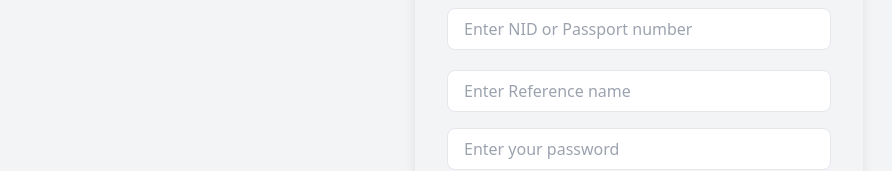
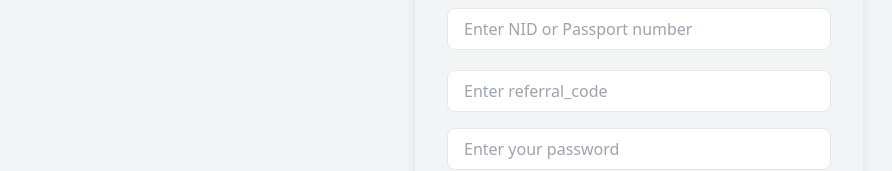
Before and after one commit to Sadikuzzamantutul23/ArbiGrow, a React (Vite) app: page /register in a window 1280 px wide. Shown: the part 298-469 px from the top of the page, without its empty margins (1-893 px from the left). Built offline with nearby package versions, Linux system fonts and the light colour scheme.

Commit message:
register update api

```diff
--- a/src/page/Register.jsx
+++ b/src/page/Register.jsx
@@ -46,15 +46,24 @@ export default function RegisterForm() {
   try {
     setLoading(true);
     setMessage("");
-
-    const res = await registerUser(formData);
+        const payload = {
+      ...formData,
+      referral_code: formData.reference,  // Important!
+    };
+     const res = await registerUser(payload);
 
     setUser(res.data.user);
     setToken(res.data.token);
 
     setMessage(res.data.message || "Registration successful 🎉");
   } catch (error) {
+      console.log("FULL ERROR:", error);
+  console.log("RESPONSE:", error.response);
+  console.log("DATA:", error.response?.data);
+  console.log("STATUS:", error.response?.status);
+
     setMessage(error.response?.data?.message || "Something went wrong");
+
   } finally {
     setLoading(false);
   }
@@ -103,8 +112,8 @@ export default function RegisterForm() {
             <div>
               <input
                 type="text"
-                name="reference"
-                placeholder="Enter Reference name"
+                name="referral_code"
+                placeholder="Enter referral_code"
                 className="mt-1 w-full px-4 py-2 border rounded-lg focus:outline-none focus:ring-2 focus:ring-blue-400"
                 onChange={handleChange}
               />
@@ -162,12 +171,3 @@ export default function RegisterForm() {
     </>
   );
 }
-
-
-      // {/* Optional: show API data */}
-      //     {apiData && (
-      //       <div className="mt-4 bg-gray-100 p-2 rounded text-sm">
-      //         <h3 className="font-bold mb-1">API Response:</h3>
-      //         <pre>{JSON.stringify(apiData, null, 2)}</pre>
-      //       </div>
-      //     )}
```
